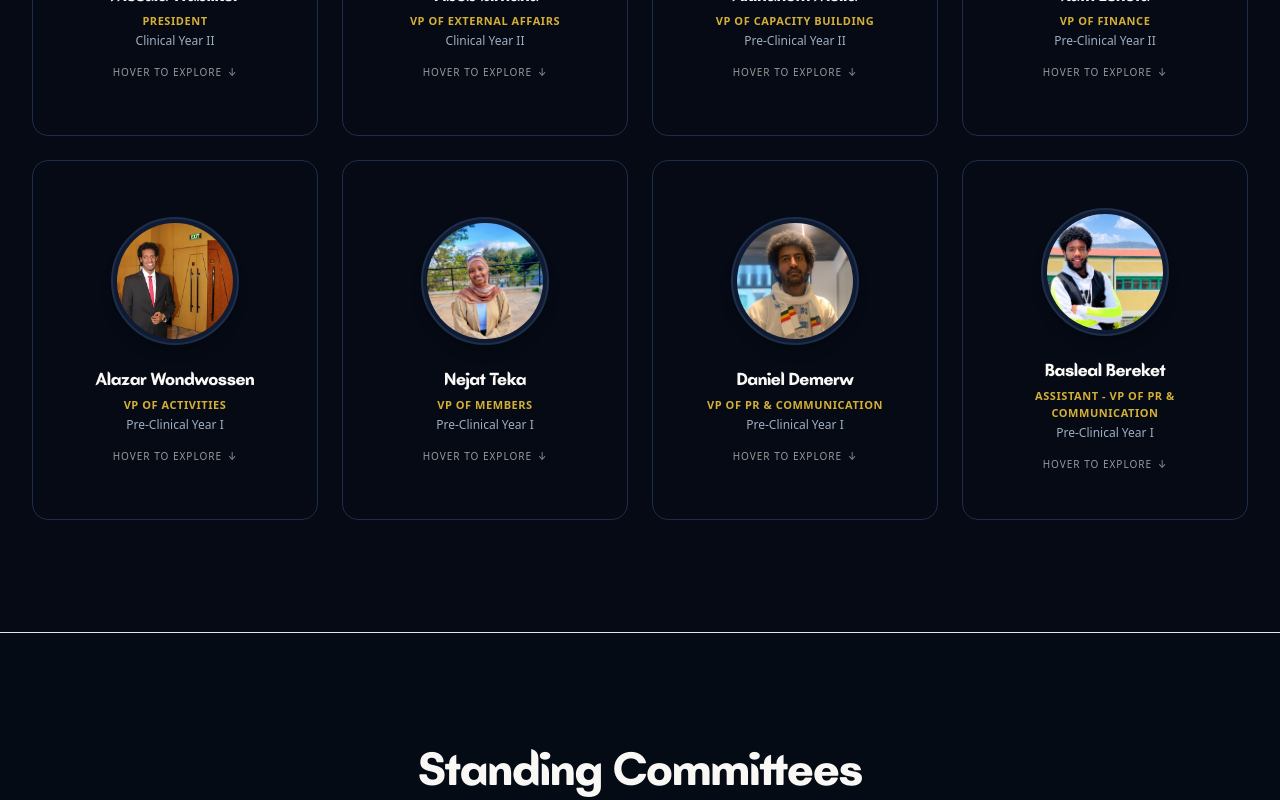
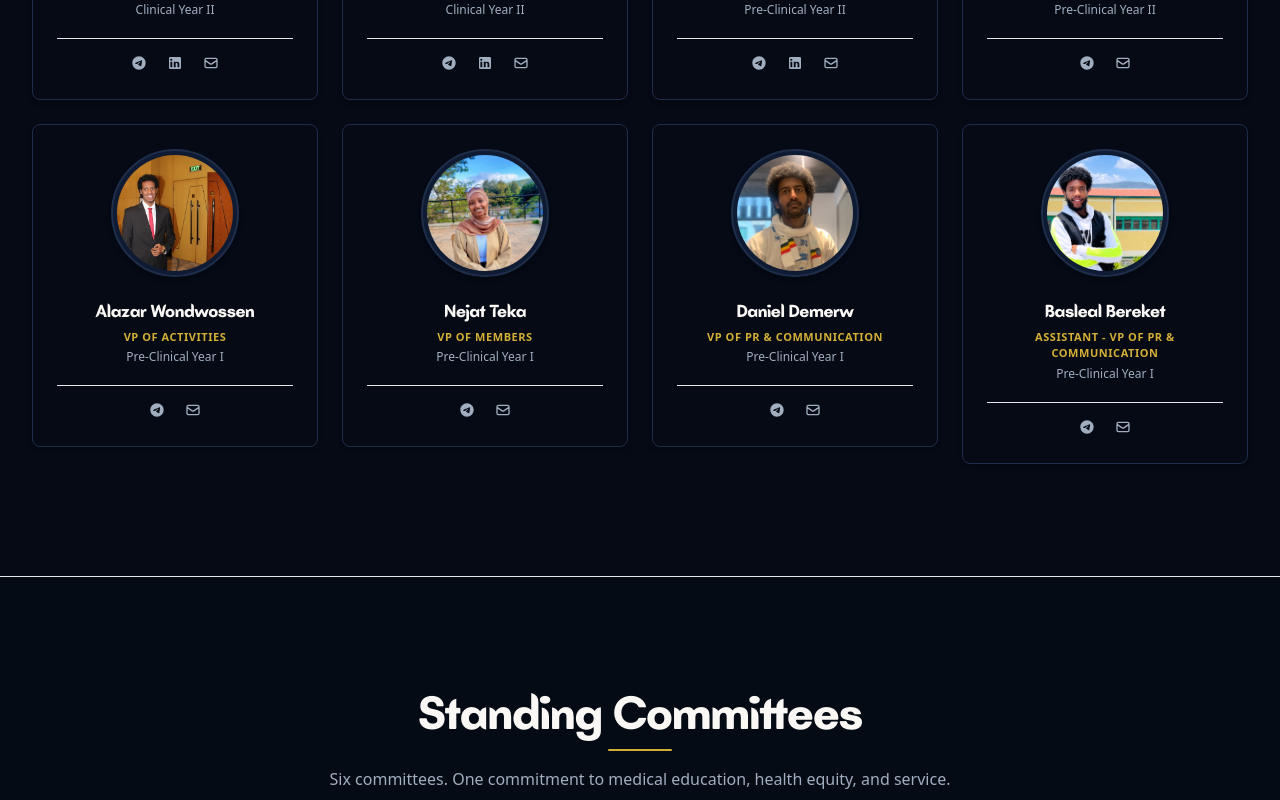
Before and after one commit to beldados/emsa-ecusta, a Next.js app: page / in a window 1280 px wide. Shown: the part 2520-3320 px from the top of the page. Built offline with nearby package versions, Linux system fonts and the light colour scheme.

Commit message:
refactor(governance): clean executive cards removing tiers, numbering, and hover drawer

```diff
--- a/src/components/features/governance/ExecutiveCard.tsx
+++ b/src/components/features/governance/ExecutiveCard.tsx
@@ -1,7 +1,6 @@
-'use client';
-
 import * as React from 'react';
 import { ExecutiveOfficer } from '@/types/governance';
+import { Card, CardContent } from '@/components/ui/card';
 import { SafeImage } from '@/components/ui/safe-image';
 
 interface ExecutiveCardProps {
@@ -9,66 +8,23 @@ interface ExecutiveCardProps {
 }
 
 export function ExecutiveCard({ officer }: ExecutiveCardProps) {
-  // Editorial mandates tailored to each executive role
-  const editorialBios: Record<string, { tier: string; bio: string }> = {
-    PRESIDENT: {
-      tier: 'TIER I · EXECUTIVE LEAD',
-      bio: 'Steers chapter strategy, institutional governance, and external representation across ECUSTA and EMSA-Ethiopia.',
-    },
-    'VP OF EXTERNAL AFFAIRS': {
-      tier: 'TIER II · SENIOR COUNCIL',
-      bio: 'Builds bilateral partnerships with hospitals, health ministries, NGOs, and IFMSA international partner chapters.',
-    },
-    'VP OF CAPACITY BUILDING': {
-      tier: 'TIER II · SENIOR COUNCIL',
-      bio: 'Coordinates peer mentorship, clinical simulation workshops, and extracurricular training programs.',
-    },
-    'VP OF FINANCE': {
-      tier: 'TIER II · SENIOR COUNCIL',
-      bio: 'Oversees chapter financial administration, sponsorship transparency, and budget allocation for initiatives.',
-    },
-    'VP OF ACTIVITIES': {
-      tier: 'TIER III · OPERATIONS',
-      bio: 'Plans and coordinates community health drives, patient screening outreaches, and cross-committee campaigns.',
-    },
-    'VP OF MEMBERS': {
-      tier: 'TIER III · OPERATIONS',
-      bio: 'Champions student onboarding, cohort representation, and peer engagement across all academic years.',
-    },
-    'VP OF PR & COMMUNICATION': {
-      tier: 'TIER III · COMMUNICATIONS',
-      bio: 'Leads chapter media dispatches, public health campaigns, brand voice, and digital healthcare journalism.',
-    },
-    'ASSISTANT - VP OF PR & COMMUNICATION': {
-      tier: 'TIER III · COMMUNICATIONS SUPPORT',
-      bio: 'Assists media production, visual campaign design, telegram announcements, and event field coverage.',
-    },
-  };
-
-  const editorial = editorialBios[officer.role] || {
-    tier: 'EXECUTIVE COUNCIL',
-    bio: 'Dedicated to advancing medical student excellence, health advocacy, and community leadership at ECUSTA.',
-  };
-
   return (
-    <div className="group relative h-[360px] w-full rounded-2xl border border-rule-subtle bg-surface/90 overflow-hidden transition-all duration-500 hover:border-brand-gold hover:shadow-2xl hover:shadow-brand-gold/10 hover:-translate-y-1">
-      {/* ============================================================
-          BASE CARD (Visible at Rest)
-          ============================================================ */}
-      <div className="flex flex-col items-center justify-center h-full p-6 text-center transition-transform duration-500 group-hover:scale-95">
-        {/* Gold Ring Portrait */}
-        <div className="relative mb-5 h-32 w-32 rounded-full border-2 border-rule-subtle group-hover:border-brand-gold/80 transition-colors duration-500 overflow-hidden bg-brand-midnight p-1 shadow-lg">
+    <Card className="group flex flex-col items-center text-center p-6 bg-surface/90 border-rule-subtle hover:border-brand-gold hover:shadow-xl hover:shadow-brand-gold/5 hover:-translate-y-1 transition-all duration-300">
+      {/* Portrait frame */}
+      <div className="relative mb-5 h-28 w-28 sm:h-32 sm:w-32 rounded-full border-2 border-rule-subtle group-hover:border-brand-gold/80 transition-colors duration-300 overflow-hidden bg-brand-midnight p-1 shadow-md">
         <SafeImage
           src={officer.portraitPath}
           alt={officer.fullName}
           width={128}
           height={128}
-            className="h-full w-full rounded-full object-cover transition-transform duration-500 group-hover:scale-105"
+          className="h-full w-full rounded-full object-cover"
           fallbackText={officer.fullName}
         />
       </div>
 
-        <h4 className="font-serif text-lg font-bold text-content-primary tracking-tight">
+      {/* Member Details */}
+      <CardContent className="p-0 flex flex-col items-center w-full">
+        <h4 className="font-serif text-lg font-bold text-content-primary tracking-tight group-hover:text-brand-gold transition-colors">
           {officer.fullName}
         </h4>
 
@@ -80,77 +36,41 @@ export function ExecutiveCard({ officer }: ExecutiveCardProps) {
           {officer.batchTier}
         </span>
 
-        {/* Hover hint indicator */}
-        <div className="mt-4 flex items-center gap-1.5 text-[10px] uppercase tracking-widest text-content-secondary/60 opacity-60 group-hover:opacity-0 transition-opacity">
-          <span>Hover to explore</span>
-          <span>↓</span>
-        </div>
-      </div>
-
-      {/* ============================================================
-          TRANSFORM OVERLAY (Glides Up Smoothly on Hover)
-          ============================================================ */}
-      <div className="absolute inset-0 z-20 flex flex-col justify-between p-6 bg-brand-midnight-deep/95 backdrop-blur-md border-t-2 border-brand-gold translate-y-full group-hover:translate-y-0 transition-transform duration-500 ease-out">
-        {/* Top: Tier badge & close/info mark */}
-        <div className="flex items-center justify-between">
-          <span className="inline-flex items-center px-2.5 py-0.5 rounded-full border border-brand-gold/40 bg-brand-gold/10 text-brand-gold text-[9px] font-bold tracking-widest uppercase">
-            {editorial.tier}
-          </span>
-          <span className="text-xs text-brand-gold font-mono">0{officer.rankOrder}</span>
-        </div>
-
-        {/* Middle: Details & Mandate Statement */}
-        <div className="flex flex-col my-auto">
-          <h4 className="font-serif text-xl font-bold text-content-primary tracking-tight">
-            {officer.fullName}
-          </h4>
-
-          <span className="mt-0.5 text-xs font-bold uppercase tracking-wider text-brand-gold">
-            {officer.role}
-          </span>
-
-          <span className="text-[11px] text-content-secondary mb-3">
-            {officer.batchTier}
-          </span>
-
-          <p className="text-xs leading-relaxed text-content-secondary line-clamp-4 border-t border-rule-subtle/50 pt-3">
-            "{editorial.bio}"
-          </p>
-        </div>
-
-        {/* Bottom: Interactive Contact Triggers */}
-        <div className="flex items-center justify-center gap-3 pt-3 border-t border-rule-subtle/50 text-content-secondary">
+        {/* Social / Direct Contact Channels (Permanently Visible) */}
+        <div className="mt-5 flex items-center justify-center gap-3 border-t border-rule-subtle/50 pt-3 w-full text-content-secondary">
           {officer.socialLinks.telegram && (
             <a
               href={officer.socialLinks.telegram}
               target="_blank"
               rel="noopener noreferrer"
-              aria-label="Telegram"
-              className="flex h-8 w-8 items-center justify-center rounded-full border border-rule-subtle bg-surface hover:border-brand-gold hover:text-brand-gold hover:bg-brand-midnight transition-colors"
+              aria-label={`Telegram for ${officer.fullName}`}
+              className="p-1 hover:text-brand-gold transition-colors"
             >
               <svg className="h-4 w-4" fill="currentColor" viewBox="0 0 24 24">
                 <path d="M12 2C6.48 2 2 6.48 2 12s4.48 10 10 10 10-4.48 10-10S17.52 2 12 2zm4.64 6.8c-.15 1.58-.8 5.42-1.13 7.19-.14.75-.42 1-.68 1.03-.58.05-1.02-.38-1.58-.75-.88-.58-1.38-.94-2.23-1.5-.99-.65-.35-1.01.22-1.59.15-.15 2.71-2.48 2.76-2.69a.2.2 0 00-.05-.18c-.06-.05-.14-.03-.21-.02-.09.02-1.49.95-4.22 2.79-.4.27-.76.41-1.08.4-.36-.01-1.04-.2-1.55-.37-.63-.2-1.12-.31-1.08-.66.02-.18.27-.36.74-.55 2.92-1.27 4.86-2.11 5.83-2.51 2.78-1.16 3.35-1.36 3.73-1.36.08 0 .27.02.39.12.1.08.13.19.14.27-.01.06.01.24 0 .38z" />
               </svg>
             </a>
           )}
+
           {officer.socialLinks.linkedin && (
             <a
               href={officer.socialLinks.linkedin}
               target="_blank"
               rel="noopener noreferrer"
-              aria-label="LinkedIn"
-              className="flex h-8 w-8 items-center justify-center rounded-full border border-rule-subtle bg-surface hover:border-brand-gold hover:text-brand-gold hover:bg-brand-midnight transition-colors"
+              aria-label={`LinkedIn for ${officer.fullName}`}
+              className="p-1 hover:text-brand-gold transition-colors"
             >
               <svg className="h-4 w-4" fill="currentColor" viewBox="0 0 24 24">
                 <path d="M19 3a2 2 0 0 1 2 2v14a2 2 0 0 1-2 2H5a2 2 0 0 1-2-2V5a2 2 0 0 1 2-2h14m-.5 15.5v-5.3a3.26 3.26 0 0 0-3.26-3.26c-.85 0-1.84.52-2.28 1.3v-1.11h-2.79v8.37h2.79v-4.93c0-.77.62-1.4 1.39-1.4a1.4 1.4 0 0 1 1.4 1.4v4.93h2.75M6.46 8.76a1.64 1.64 0 1 0 0-3.28 1.64 1.64 0 0 0 0 3.28M7.86 18.5v-8.37H5.07v8.37h2.79z" />
               </svg>
             </a>
           )}
+
           {officer.socialLinks.email && (
             <a
               href={`mailto:${officer.socialLinks.email}`}
-              aria-label="Email"
-              className="flex h-8 w-8 items-center justify-center rounded-full border border-rule-subtle bg-surface hover:border-brand-gold hover:text-brand-gold hover:bg-brand-midnight transition-colors"
+              aria-label={`Email ${officer.fullName}`}
+              className="p-1 hover:text-brand-gold transition-colors"
             >
               <svg className="h-4 w-4" fill="none" viewBox="0 0 24 24" stroke="currentColor" strokeWidth="2">
                 <path strokeLinecap="round" strokeLinejoin="round" d="M3 8l7.89 5.26a2 2 0 002.22 0L21 8M5 19h14a2 2 0 002-2V7a2 2 0 00-2-2H5a2 2 0 00-2 2v10a2 2 0 002 2z" />
@@ -158,7 +78,7 @@ export function ExecutiveCard({ officer }: ExecutiveCardProps) {
             </a>
           )}
         </div>
-      </div>
-    </div>
+      </CardContent>
+    </Card>
   );
 }
```
Lines whose indentation alone changed are shown as unchanged.
